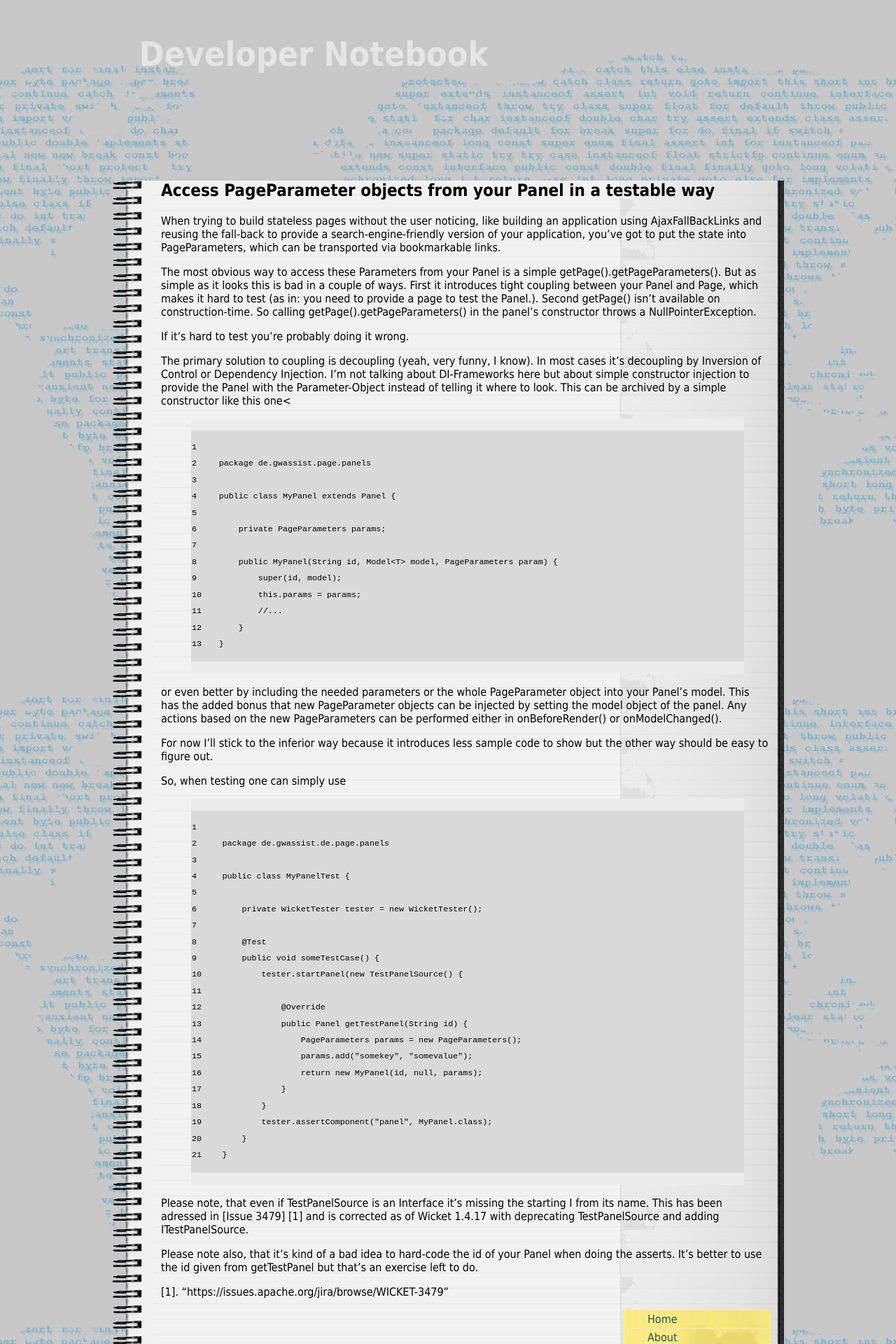
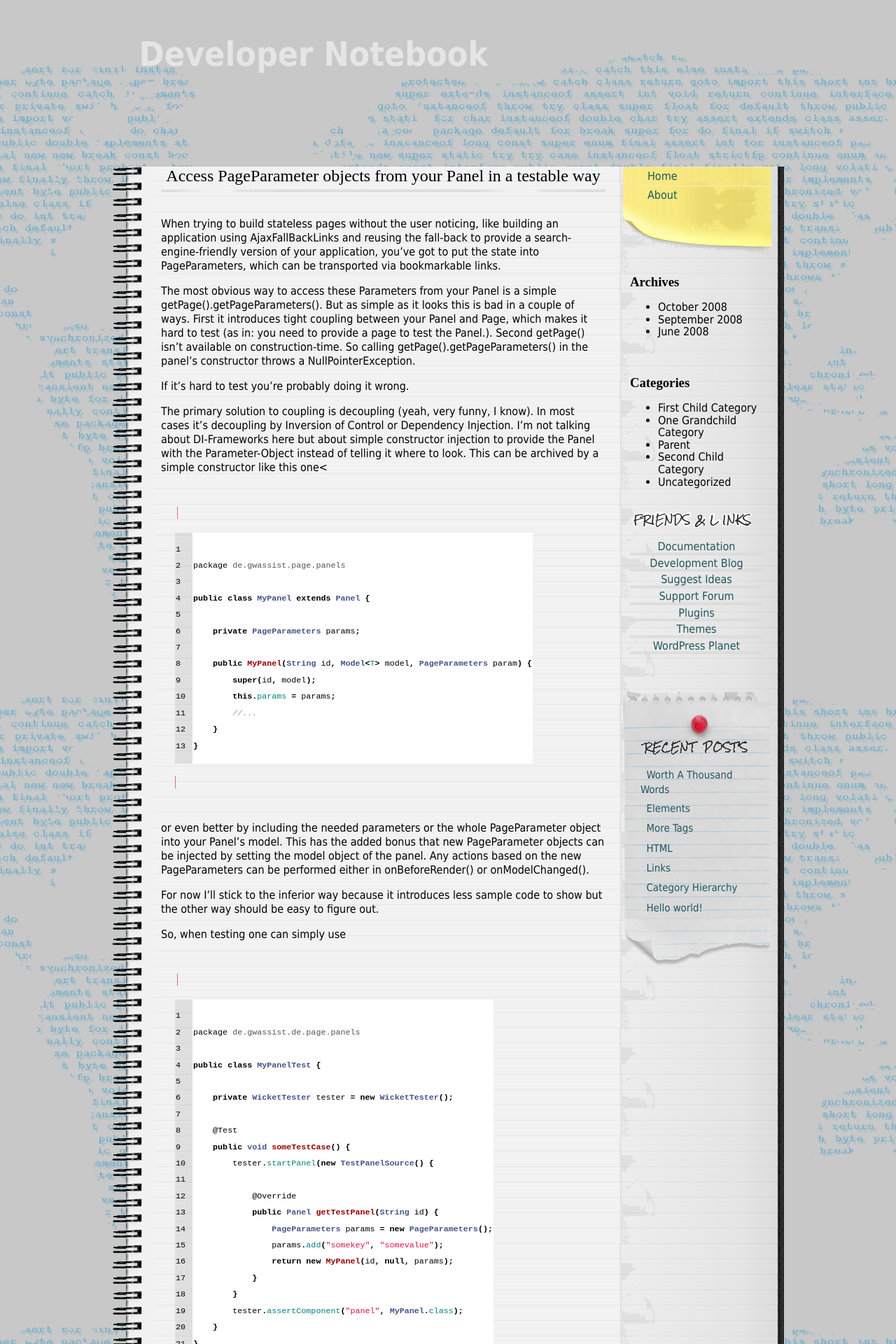
Before and after one commit to nicktar/nicktar.github.io, a Jekyll site: the page built from _posts/2011-03-29-Access-PageParameter-objects-from-your-Panel-in-a-testable-way.md, in a window 1280 px wide. Shown: the top 1920 px of the page at 70% size. Built offline with Jekyll 4.4.1, drawn with Linux system fonts in a browser that asks for light colours; comment, search, counter and statistics services are not loaded.

Commit message:
css stuff

```diff
--- a/_config.yml
+++ b/_config.yml
@@ -11,3 +11,6 @@
 #permalink: pretty
 
 gems: [jekyll-paginate]
+
+kramdown:
+    input: GFM
--- a/_layouts/default.html
+++ b/_layouts/default.html
@@ -12,6 +12,7 @@
 <!--<link href='http://fonts.googleapis.com/css?family=Patrick+Hand' rel='stylesheet' type='text/css'>
 <link href='http://fonts.googleapis.com/css?family=Anonymous+Pro:400,700,400italic,700italic' rel='stylesheet' type='text/css'> -->
 <script src="{{ "/assets/html5.js" | absolute_url }}"></script>
+<link href="/assets/syntax.css" rel="stylesheet" type="text/css" />
 
 </head>
 
@@ -161,6 +162,7 @@
 
   <div class="footer">
 	<script type="text/javascript" src="/assets/smoothscroll.js"></script>
+  </div>
 
 </footer>
 
--- a/_layouts/post.html
+++ b/_layouts/post.html
@@ -9,9 +9,11 @@
     var disqus_identifier = "{{ page.url }}";
 </script>
 {% endif %}
+    <div class="col01">
         <h1>{{ page.title }}</h1>
 
         <div class="post-inner">
             {{ page.content }}
         </div>
+    </div>
 <script id="dsq-count-scr" src="//developer-notebook.disqus.com/count.js" async></script>
--- /dev/null
+++ b/assets/syntax.css
@@ -0,0 +1,67 @@
+.code  { background: #ffffff; }
+.code .c { color: #999988; font-style: italic } /* Comment */
+.code .err { color: #a61717; background-color: #e3d2d2 } /* Error */
+.code .k { font-weight: bold } /* Keyword */
+.code .o { font-weight: bold } /* Operator */
+.code .cm { color: #999988; font-style: italic } /* Comment.Multiline */
+.code .cp { color: #999999; font-weight: bold } /* Comment.Preproc */
+.code .c1 { color: #999988; font-style: italic } /* Comment.Single */
+.code .cs { color: #999999; font-weight: bold; font-style: italic } /* Comment.Special */
+.code .gd { color: #000000; background-color: #ffdddd } /* Generic.Deleted */
+.code .gd .x { color: #000000; background-color: #ffaaaa } /* Generic.Deleted.Specific */
+.code .ge { font-style: italic } /* Generic.Emph */
+.code .gr { color: #aa0000 } /* Generic.Error */
+.code .gh { color: #999999 } /* Generic.Heading */
+.code .gi { color: #000000; background-color: #ddffdd } /* Generic.Inserted */
+.code .gi .x { color: #000000; background-color: #aaffaa } /* Generic.Inserted.Specific */
+.code .go { color: #888888 } /* Generic.Output */
+.code .gp { color: #555555 } /* Generic.Prompt */
+.code .gs { font-weight: bold } /* Generic.Strong */
+.code .gu { color: #aaaaaa } /* Generic.Subheading */
+.code .gt { color: #aa0000 } /* Generic.Traceback */
+.code .kc { font-weight: bold } /* Keyword.Constant */
+.code .kd { font-weight: bold } /* Keyword.Declaration */
+.code .kp { font-weight: bold } /* Keyword.Pseudo */
+.code .kr { font-weight: bold } /* Keyword.Reserved */
+.code .kt { color: #445588; font-weight: bold } /* Keyword.Type */
+.code .m { color: #009999 } /* Literal.Number */
+.code .s { color: #d14 } /* Literal.String */
+.code .na { color: #008080 } /* Name.Attribute */
+.code .nb { color: #0086B3 } /* Name.Builtin */
+.code .nc { color: #445588; font-weight: bold } /* Name.Class */
+.code .no { color: #008080 } /* Name.Constant */
+.code .ni { color: #800080 } /* Name.Entity */
+.code .ne { color: #990000; font-weight: bold } /* Name.Exception */
+.code .nf { color: #990000; font-weight: bold } /* Name.Function */
+.code .nn { color: #555555 } /* Name.Namespace */
+.code .nt { color: #000080 } /* Name.Tag */
+.code .nv { color: #008080 } /* Name.Variable */
+.code .ow { font-weight: bold } /* Operator.Word */
+.code .w { color: #bbbbbb } /* Text.Whitespace */
+.code .mf { color: #009999 } /* Literal.Number.Float */
+.code .mh { color: #009999 } /* Literal.Number.Hex */
+.code .mi { color: #009999 } /* Literal.Number.Integer */
+.code .mo { color: #009999 } /* Literal.Number.Oct */
+.code .sb { color: #d14 } /* Literal.String.Backtick */
+.code .sc { color: #d14 } /* Literal.String.Char */
+.code .sd { color: #d14 } /* Literal.String.Doc */
+.code .s2 { color: #d14 } /* Literal.String.Double */
+.code .se { color: #d14 } /* Literal.String.Escape */
+.code .sh { color: #d14 } /* Literal.String.Heredoc */
+.code .si { color: #d14 } /* Literal.String.Interpol */
+.code .sx { color: #d14 } /* Literal.String.Other */
+.code .sr { color: #009926 } /* Literal.String.Regex */
+.code .s1 { color: #d14 } /* Literal.String.Single */
+.code .ss { color: #990073 } /* Literal.String.Symbol */
+.code .bp { color: #999999 } /* Name.Builtin.Pseudo */
+.code .vc { color: #008080 } /* Name.Variable.Class */
+.code .vg { color: #008080 } /* Name.Variable.Global */
+.code .vi { color: #008080 } /* Name.Variable.Instance */
+.code .il { color: #009999 } /* Literal.Number.Integer.Long */
+
+/* Make line numbers unselectable: excludes line numbers from copy-paste user ops */
+.code .lineno {-webkit-user-select: none;-moz-user-select: none; -o-user-select: none;}
+.lineno::-moz-selection {background-color: transparent;} /* Mozilla specific */
+.lineno::selection {background-color: transparent;} /* Other major browsers */
+
+code {display: inline; border-style: dotted; border-width: 1px; border-color: #aa0000; border-radius: 2px}
```
Also changed, not shown: _posts/2011-03-28-Creating-an-Account-activation-Landingpage.md (+5 -3 lines).
